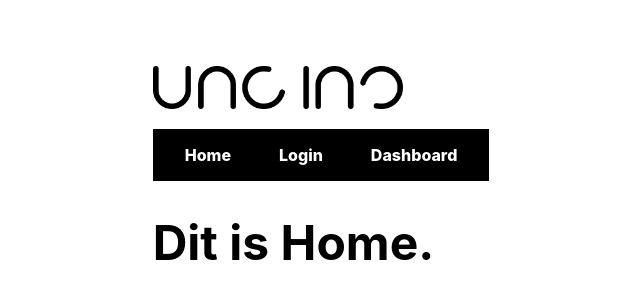
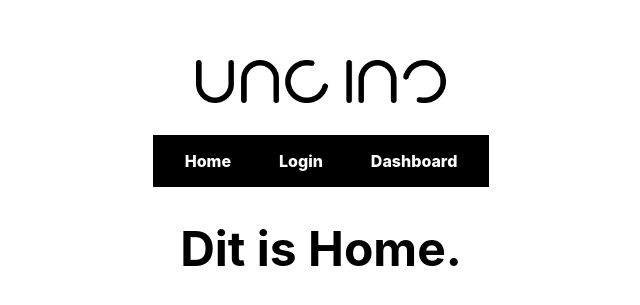
Before and after one commit to Evi-2003/uncinc-reactjs, a React (Create React App) app: page / in a window 1280 px wide. Shown: the part 223-528 px from the top of the page, without its empty margins (319-959 px from the left). Built offline with nearby package versions, Linux system fonts and the light colour scheme.

Commit message:
Styling | Center logo
+ header flex en tekst centreren

```diff
--- a/src/App.css
+++ b/src/App.css
@@ -17,7 +17,7 @@ code {
 }
 img {
   width: 250px;
-  margin-bottom: 1rem;
+  margin-bottom: 2rem;
 }
 form {
   display: flex;
@@ -29,6 +29,7 @@ form {
 h1 {
   font-size: 3rem;
   margin: 0 0 1rem 0;
+  text-align: center;
 }
 
 label {
@@ -62,6 +63,11 @@ button {
 button:hover {
   background-color: #333;
 }
+header {
+  display: flex;
+  flex-direction: column;
+  align-items: center;
+}
 header nav {
   background: #000000;
   padding: 1rem 2rem;
@@ -80,4 +86,5 @@ h2 {
   padding: 1rem 2rem;
   color: white;
   font-size: 1rem;
+  text-align: center;
 }
```
